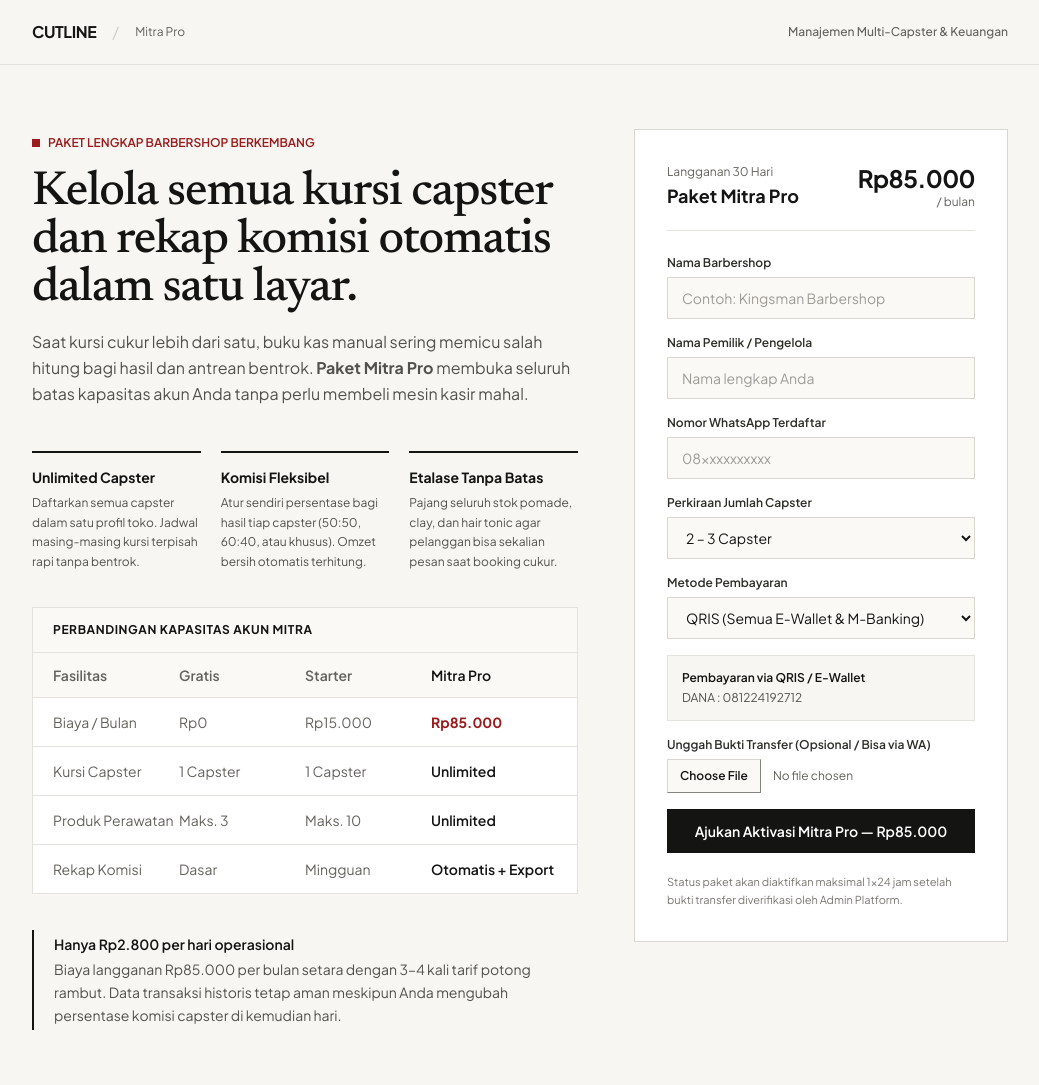
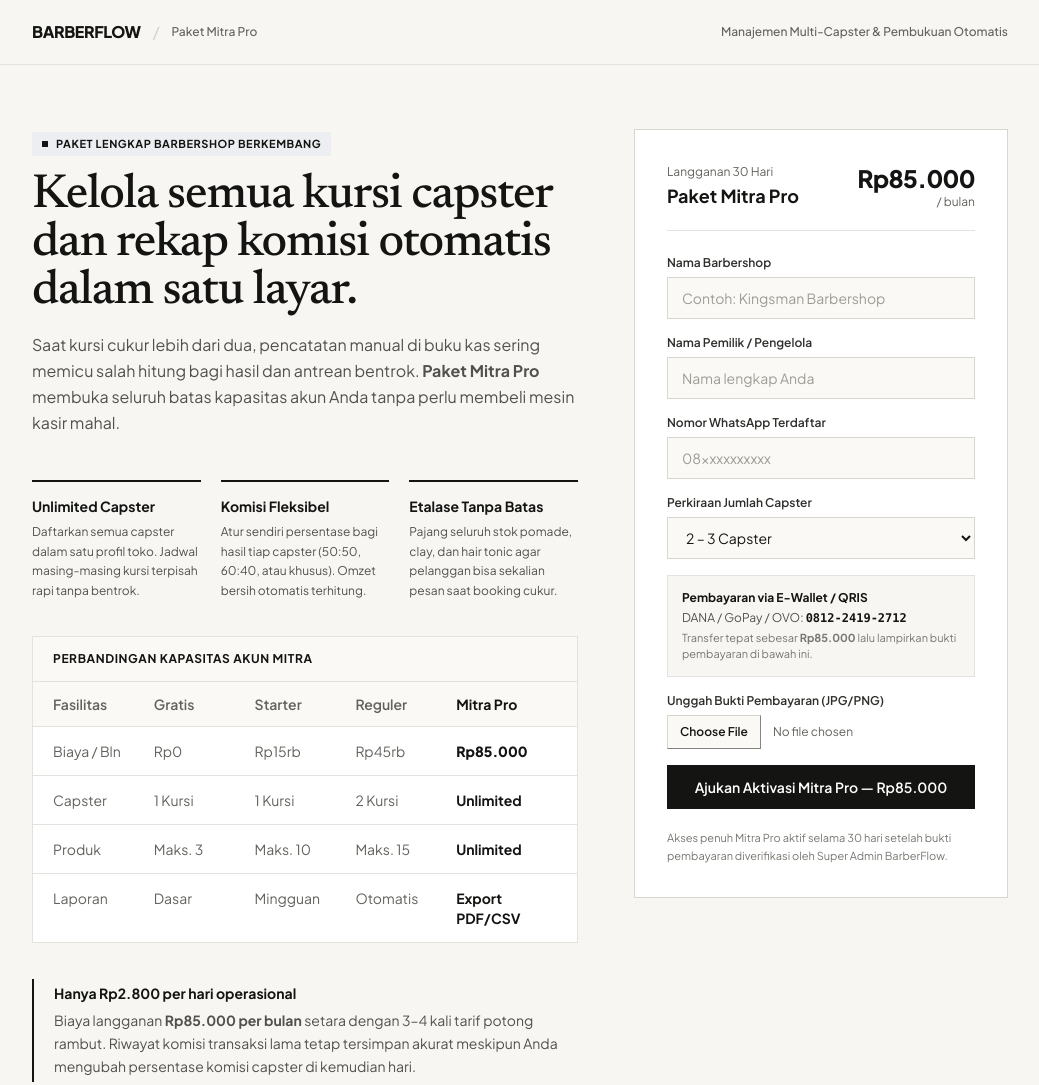
Before and after one commit to fakihsabikull/maximizer_multi-barber, a plain HTML site: page index.html in a window 1280 px wide. Shown: the top 1085 px of the page, without its empty margins (120-1159 px from the left). Drawn offline with nearby package versions, Linux system fonts and the light colour scheme.

Commit message:
Add files via upload

```diff
--- a/index.html
+++ b/index.html
@@ -3,11 +3,11 @@
 <head>
     <meta charset="UTF-8">
     <meta name="viewport" content="width=device-width, initial-scale=1.0">
-    <title>Paket Mitra Pro — CUTLINE Barbershop Platform</title>
+    <title>Paket Mitra Pro — BarberFlow Platform E-Booking Multi-Barbershop</title>
     <script src="https://cdn.tailwindcss.com"></script>
     <link rel="preconnect" href="https://fonts.googleapis.com">
     <link rel="preconnect" href="https://fonts.gstatic.com" crossorigin>
-    <link href="https://fonts.googleapis.com/css2?family=Newsreader:ital,opsz,wght@0,6..72,500;0,6..72,600;1,6..72,400&family=Plus+Jakarta+Sans:wght@400;500;600;700&display=swap" rel="stylesheet">
+    <link href="https://fonts.googleapis.com/css2?family=Newsreader:ital,opsz,wght@0,6..72,500;0,6..72,600;1,6..72,400&family=Plus+Jakarta+Sans:wght@400;500;600;700;800&display=swap" rel="stylesheet">
     <style>
         body {
             font-family: 'Plus Jakarta Sans', sans-serif;
@@ -19,18 +19,18 @@
         }
     </style>
 </head>
-<body class="antialiased selection:bg-[#991B1B] selection:text-white">
+<body class="antialiased selection:bg-[#141413] selection:text-white">
 
-    <!-- Top Navigation -->
+    <!-- Top Navigation Bar -->
     <nav class="border-b border-[#E4E2DC] bg-[#F7F6F2]">
         <div class="max-w-5xl mx-auto px-6 h-16 flex items-center justify-between">
-            <div class="flex items-center gap-4">
-                <span class="font-bold tracking-tight text-base text-[#141413]">CUTLINE</span>
+            <div class="flex items-center gap-3">
+                <span class="font-extrabold tracking-tight text-base text-[#141413]">BARBERFLOW</span>
                 <span class="text-[#D1CFC7]">/</span>
-                <span class="text-xs text-[#63625D]">Mitra Pro</span>
+                <span class="text-xs font-medium text-[#63625D]">Paket Mitra Pro</span>
             </div>
-            <span class="text-xs font-medium text-[#63625D]">
-                Manajemen Multi-Capster & Keuangan
+            <span class="hidden sm:inline-block text-xs font-medium text-[#63625D]">
+                Manajemen Multi-Capster &amp; Pembukuan Otomatis
             </span>
         </div>
     </nav>
@@ -39,12 +39,12 @@
     <main class="max-w-5xl mx-auto px-6 py-12 md:py-16">
         <div class="grid lg:grid-cols-12 gap-12 lg:gap-14 items-start">
 
-            <!-- Kolom Kiri: Penjelasan & Perbandingan -->
+            <!-- Kolom Kiri: Penjelasan & Perbandingan Paket -->
             <div class="lg:col-span-7 space-y-9">
                 <div class="space-y-4">
-                    <div class="inline-flex items-center gap-2 text-xs font-semibold text-[#991B1B]">
-                        <span class="w-2 h-2 bg-[#991B1B] inline-block"></span>
-                        <span>PAKET LENGKAP BARBERSHOP BERKEMBANG</span>
+                    <div class="inline-flex items-center gap-2 px-2.5 py-1 bg-[#ECEEF2] text-[11px] font-bold uppercase tracking-wider text-[#141413]">
+                        <span class="w-1.5 h-1.5 bg-[#141413] inline-block"></span>
+                        <span>Paket Lengkap Barbershop Berkembang</span>
                     </div>
 
                     <h1 class="font-display text-4xl sm:text-5xl text-[#141413] leading-[1.12] tracking-tight">
@@ -52,7 +52,7 @@
                     </h1>
 
                     <p class="text-[#52514D] text-base leading-relaxed">
-                        Saat kursi cukur lebih dari satu, buku kas manual sering memicu salah hitung bagi hasil dan antrean bentrok. <strong>Paket Mitra Pro</strong> membuka seluruh batas kapasitas akun Anda tanpa perlu membeli mesin kasir mahal.
+                        Saat kursi cukur lebih dari dua, pencatatan manual di buku kas sering memicu salah hitung bagi hasil dan antrean bentrok. <strong>Paket Mitra Pro</strong> membuka seluruh batas kapasitas akun Anda tanpa perlu membeli mesin kasir mahal.
                     </p>
                 </div>
 
@@ -78,55 +78,60 @@
                     </div>
                 </div>
 
-                <!-- Tabel Perbandingan Paket -->
+                <!-- Tabel Perbandingan Paket Lengkap -->
                 <div class="border border-[#E4E2DC] bg-white">
                     <div class="px-5 py-3.5 border-b border-[#E4E2DC] bg-[#FAF9F6]">
                         <h2 class="text-xs font-bold uppercase tracking-wider text-[#141413]">Perbandingan Kapasitas Akun Mitra</h2>
                     </div>
                     <div class="divide-y divide-[#E4E2DC] text-xs sm:text-sm">
-                        <div class="grid grid-cols-4 px-5 py-3 bg-[#FAF9F6] font-semibold text-[#63625D]">
+                        <div class="grid grid-cols-5 px-4 sm:px-5 py-3 bg-[#FAF9F6] font-semibold text-[#63625D]">
                             <span>Fasilitas</span>
                             <span>Gratis</span>
                             <span>Starter</span>
-                            <span class="text-[#141413]">Mitra Pro</span>
+                            <span>Reguler</span>
+                            <span class="text-[#141413] font-bold">Mitra Pro</span>
                         </div>
-                        <div class="grid grid-cols-4 px-5 py-3.5">
-                            <span class="text-[#63625D]">Biaya / Bulan</span>
+                        <div class="grid grid-cols-5 px-4 sm:px-5 py-3.5">
+                            <span class="text-[#63625D]">Biaya / Bln</span>
                             <span class="text-[#63625D]">Rp0</span>
-                            <span class="text-[#63625D]">Rp15.000</span>
-                            <span class="font-bold text-[#991B1B]">Rp85.000</span>
+                            <span class="text-[#63625D]">Rp15rb</span>
+                            <span class="text-[#63625D]">Rp45rb</span>
+                            <span class="font-extrabold text-[#141413]">Rp85.000</span>
                         </div>
-                        <div class="grid grid-cols-4 px-5 py-3.5">
-                            <span class="text-[#63625D]">Kursi Capster</span>
-                            <span class="text-[#63625D]">1 Capster</span>
-                            <span class="text-[#63625D]">1 Capster</span>
-                            <span class="font-semibold text-[#141413]">Unlimited</span>
+                        <div class="grid grid-cols-5 px-4 sm:px-5 py-3.5">
+                            <span class="text-[#63625D]">Capster</span>
+                            <span class="text-[#63625D]">1 Kursi</span>
+                            <span class="text-[#63625D]">1 Kursi</span>
+                            <span class="text-[#63625D]">2 Kursi</span>
+                            <span class="font-bold text-[#141413]">Unlimited</span>
                         </div>
-                        <div class="grid grid-cols-4 px-5 py-3.5">
-                            <span class="text-[#63625D]">Produk Perawatan</span>
+                        <div class="grid grid-cols-5 px-4 sm:px-5 py-3.5">
+                            <span class="text-[#63625D]">Produk</span>
                             <span class="text-[#63625D]">Maks. 3</span>
                             <span class="text-[#63625D]">Maks. 10</span>
-                            <span class="font-semibold text-[#141413]">Unlimited</span>
+                            <span class="text-[#63625D]">Maks. 15</span>
+                            <span class="font-bold text-[#141413]">Unlimited</span>
                         </div>
-                        <div class="grid grid-cols-4 px-5 py-3.5">
-                            <span class="text-[#63625D]">Rekap Komisi</span>
+                        <div class="grid grid-cols-5 px-4 sm:px-5 py-3.5">
+                            <span class="text-[#63625D]">Laporan</span>
                             <span class="text-[#63625D]">Dasar</span>
                             <span class="text-[#63625D]">Mingguan</span>
-                            <span class="font-semibold text-[#141413]">Otomatis + Export</span>
+                            <span class="text-[#63625D]">Otomatis</span>
+                            <span class="font-bold text-[#141413]">Export PDF/CSV</span>
                         </div>
                     </div>
                 </div>
 
-                <!-- Catatan Biaya -->
-                <div class="border-l-2 border-[#141413] pl-5 py-1 space-y-1">
-                    <p class="text-sm font-semibold text-[#141413]">Hanya Rp2.800 per hari operasional</p>
+                <!-- Catatan Simulasi Biaya -->
+                <div class="border-l-2 border-[#141413] pl-5 py-1 space-y-1.5">
+                    <p class="text-sm font-bold text-[#141413]">Hanya Rp2.800 per hari operasional</p>
                     <p class="text-sm text-[#52514D] leading-relaxed">
-                        Biaya langganan Rp85.000 per bulan setara dengan 3–4 kali tarif potong rambut. Data transaksi historis tetap aman meskipun Anda mengubah persentase komisi capster di kemudian hari.
+                        Biaya langganan <strong>Rp85.000 per bulan</strong> setara dengan 3–4 kali tarif potong rambut. Riwayat komisi transaksi lama tetap tersimpan akurat meskipun Anda mengubah persentase komisi capster di kemudian hari.
                     </p>
                 </div>
             </div>
 
-            <!-- Kolom Kanan: Form Aktivasi & Instruksi Bayar -->
+            <!-- Kolom Kanan: Form Aktivasi & Bukti Pembayaran -->
             <div class="lg:col-span-5">
                 <div class="bg-white border border-[#D8D6CE] p-6 sm:p-8">
                     <div class="pb-5 mb-6 border-b border-[#E4E2DC] flex items-end justify-between">
@@ -135,7 +140,7 @@
                             <h2 class="text-lg font-bold text-[#141413] mt-0.5">Paket Mitra Pro</h2>
                         </div>
                         <div class="text-right">
-                            <span class="text-2xl font-bold text-[#141413] tracking-tight">Rp85.000</span>
+                            <span class="text-2xl font-extrabold text-[#141413] tracking-tight">Rp85.000</span>
                             <span class="text-xs text-[#63625D] block">/ bulan</span>
                         </div>
                     </div>
@@ -169,29 +174,22 @@
                             </select>
                         </div>
 
-                        <div>
-                            <label for="paymentMethod" class="block text-xs font-semibold text-[#2E2E2B] mb-1.5">Metode Pembayaran</label>
-                            <select id="paymentMethod"
-                                class="w-full px-3.5 py-2.5 bg-[#FAF9F6] border border-[#D8D6CE] text-sm text-[#141413] focus:outline-none focus:border-[#141413] focus:bg-white transition">
-                                <option value="QRIS">QRIS (Semua E-Wallet & M-Banking)</option>
-                                <option value="Transfer Bank">Transfer Bank (BRI / BCA / Mandiri)</option>
-                            </select>
+                        <!-- Info Tujuan Pembayaran E-Wallet / QRIS -->
+                        <div class="bg-[#F7F6F2] border border-[#E4E2DC] p-3.5 text-xs space-y-1">
+                            <p class="font-bold text-[#141413]">Pembayaran via E-Wallet / QRIS</p>
+                            <p class="text-[#52514D]">DANA / GoPay / OVO: <span class="font-mono font-bold text-[#141413]">0812-2419-2712</span></p>
+                            <p class="text-[11px] text-[#787670]">Transfer tepat sebesar <strong>Rp85.000</strong> lalu lampirkan bukti pembayaran di bawah ini.</p>
                         </div>
 
-                        <!-- Info Rekening / Tujuan Bayar Dinamis -->
-                        <div id="paymentDetail" class="p-3.5 bg-[#F7F6F2] border border-[#E4E2DC] text-xs space-y-1">
-                            <p class="font-semibold text-[#141413]" id="payTitle">Pembayaran via QRIS / E-Wallet</p>
-                            <p class="text-[#52514D]" id="payInfo">DANA : 081224192712</p>
-                        </div>
-
+                        <!-- Input Upload Bukti Transfer -->
                         <div>
-                            <label for="proofFile" class="block text-xs font-semibold text-[#2E2E2B] mb-1.5">Unggah Bukti Transfer (Opsional / Bisa via WA)</label>
+                            <label for="proofFile" class="block text-xs font-semibold text-[#2E2E2B] mb-1.5">Unggah Bukti Pembayaran (JPG/PNG)</label>
                             <input type="file" id="proofFile" accept="image/*"
                                 class="w-full text-xs text-[#63625D] file:mr-3 file:py-2 file:px-3 file:border file:border-[#D8D6CE] file:bg-[#FAF9F6] file:text-[#141413] file:font-semibold hover:file:bg-[#E4E2DC] cursor-pointer">
                         </div>
 
                         <button type="submit"
-                            class="w-full py-3 px-4 bg-[#141413] hover:bg-[#991B1B] text-white text-sm font-semibold transition cursor-pointer mt-2">
+                            class="w-full py-3 px-4 bg-[#141413] hover:bg-[#2E2E2B] text-white text-sm font-semibold transition cursor-pointer mt-2">
                             Ajukan Aktivasi Mitra Pro — Rp85.000
                         </button>
                     </form>
@@ -200,31 +198,35 @@
                     <div id="invoiceBox" class="hidden mt-6 pt-5 border-t border-[#E4E2DC] space-y-3">
                         <div class="bg-[#F7F6F2] border border-[#E4E2DC] p-4 text-xs space-y-1.5">
                             <div class="flex justify-between">
+                                <span class="text-[#63625D]">Status Pengajuan</span>
+                                <span class="font-bold text-[#141413]">Menunggu Verifikasi Admin</span>
+                            </div>
+                            <div class="flex justify-between">
                                 <span class="text-[#63625D]">Barbershop</span>
                                 <span id="outShop" class="font-semibold text-[#141413]"></span>
                             </div>
                             <div class="flex justify-between">
                                 <span class="text-[#63625D]">Paket Dipilih</span>
-                                <span class="font-medium text-[#141413]">Mitra Pro (30 Hari)</span>
+                                <span class="font-medium text-[#141413]">Paket Mitra Pro — 30 Hari</span>
                             </div>
                             <div class="flex justify-between">
-                                <span class="text-[#63625D]">Metode Bayar</span>
-                                <span id="outMethod" class="font-medium text-[#141413]"></span>
+                                <span class="text-[#63625D]">Tujuan Bayar</span>
+                                <span class="font-medium text-[#141413]">E-Wallet 0812-2419-2712</span>
                             </div>
                             <div class="flex justify-between pt-1.5 border-t border-[#E4E2DC]">
                                 <span class="text-[#63625D]">Total Tagihan</span>
-                                <span class="font-bold text-[#991B1B]">Rp85.000</span>
+                                <span class="font-extrabold text-[#141413]">Rp85.000</span>
                             </div>
                         </div>
 
                         <a id="waConfirmBtn" href="#" target="_blank"
-                            class="block w-full text-center py-2.5 px-4 bg-[#15803D] hover:bg-[#166534] text-white text-xs font-semibold transition">
-                            Kirim Konfirmasi & Bukti ke WhatsApp Admin
+                            class="block w-full text-center py-2.5 px-4 bg-[#141413] hover:bg-[#2E2E2B] text-white text-xs font-semibold transition">
+                            Kirim Konfirmasi ke WhatsApp Admin
                         </a>
                     </div>
 
                     <p class="text-[11px] text-[#787670] mt-5 leading-relaxed">
-                        Status paket akan diaktifkan maksimal 1x24 jam setelah bukti transfer diverifikasi oleh Admin Platform.
+                        Akses penuh Mitra Pro aktif selama 30 hari setelah bukti pembayaran diverifikasi oleh Super Admin BarberFlow.
                     </p>
                 </div>
             </div>
@@ -241,21 +243,7 @@
     </footer>
 
     <script>
-        // Ganti nomor WhatsApp dan info rekening sesuai data tim kalian
-        const ADMIN_WA = "6281234567890";
-        const PAYMENT_INFO = {
-            "QRIS": {
-                title: "Pembayaran via QRIS / E-Wallet",
-                info: "DANA 081224192712"
-            }
-        };
-
-        const methodSelect = document.getElementById("paymentMethod");
-        methodSelect.addEventListener("change", function() {
-            const selected = PAYMENT_INFO[this.value];
-            document.getElementById("payTitle").textContent = selected.title;
-            document.getElementById("payInfo").textContent = selected.info;
-        });
+        const ADMIN_WA = "6281224192712";
 
         document.getElementById("proForm").addEventListener("submit", function(e) {
             e.preventDefault();
@@ -264,26 +252,34 @@
             const owner = document.getElementById("ownerName").value.trim();
             const wa = document.getElementById("whatsapp").value.trim();
             const capsters = document.getElementById("capsterCount").value;
-            const method = methodSelect.value;
             const fileInput = document.getElementById("proofFile");
-            const fileName = fileInput.files.length > 0 ? fileInput.files[0].name : "Akan dilampirkan di chat WA";
+            const fileName = fileInput.files.length > 0 ? fileInput.files[0].name : "Dilampirkan melalui WhatsApp";
 
             const orders = JSON.parse(localStorage.getItem("pro_orders") || "[]");
-            orders.push({ shop, owner, wa, capsters, method, amount: 85000, timestamp: new Date().toISOString() });
+            orders.push({
+                shop,
+                owner,
+                wa,
+                capsters,
+                package: "Mitra Pro 30 Hari",
+                method: "E-Wallet / QRIS",
+                amount: 85000,
+                status: "menunggu",
+                timestamp: new Date().toISOString()
+            });
             localStorage.setItem("pro_orders", JSON.stringify(orders));
 
             document.getElementById("outShop").textContent = shop;
-            document.getElementById("outMethod").textContent = method;
 
             const message = encodeURIComponent(
-                `Halo Admin CUTLINE, saya ingin mengaktifkan *Paket Mitra Pro (Rp85.000 / 30 Hari)*.\n\n` +
+                `Halo Admin BarberFlow, saya ingin mengaktifkan *Paket Mitra Pro (Rp85.000 / 30 Hari)*.\n\n` +
                 `Nama Barbershop: ${shop}\n` +
                 `Pemilik: ${owner}\n` +
                 `No. WA: ${wa}\n` +
                 `Estimasi Capster: ${capsters}\n` +
-                `Metode Bayar: ${method}\n` +
-                `Bukti Transfer: ${fileName}\n\n` +
-                `Mohon segera diverifikasi untuk pembukaan akses Mitra Pro.`
+                `Metode Bayar: E-Wallet / QRIS (0812-2419-2712)\n` +
+                `Bukti Pembayaran: ${fileName}\n\n` +
+                `Mohon diverifikasi untuk pembukaan akses Mitra Pro.`
             );
 
             document.getElementById("waConfirmBtn").href = `https://wa.me/${ADMIN_WA}?text=${message}`;
```
